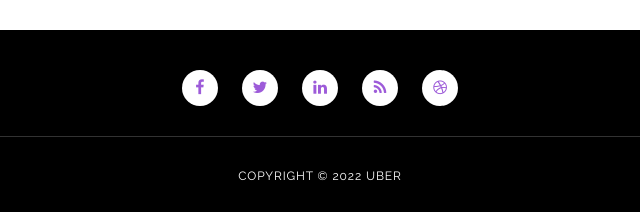
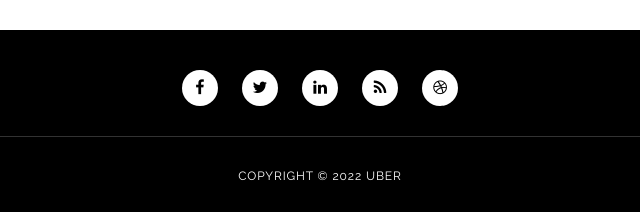
Before and after one commit to Yesenia71/TaxiCali, a plain HTML site: page index.html in a window 1280 px wide. Shown: the part 4070-4282 px from the top of the page, 320-960 px from the left. Drawn offline with nearby package versions, Linux system fonts and the light colour scheme.

Commit message:
adicionales

```diff
--- a/assets/css/templatemo-softy-pinko.css
+++ b/assets/css/templatemo-softy-pinko.css
@@ -1644,7 +1644,7 @@ footer .social li {
 }
 
 footer .social li a {
-    color: #9d5bd9;
+    color: #000000;
     text-align: center;
     background-color: #fff;
     width: 36px;
```
